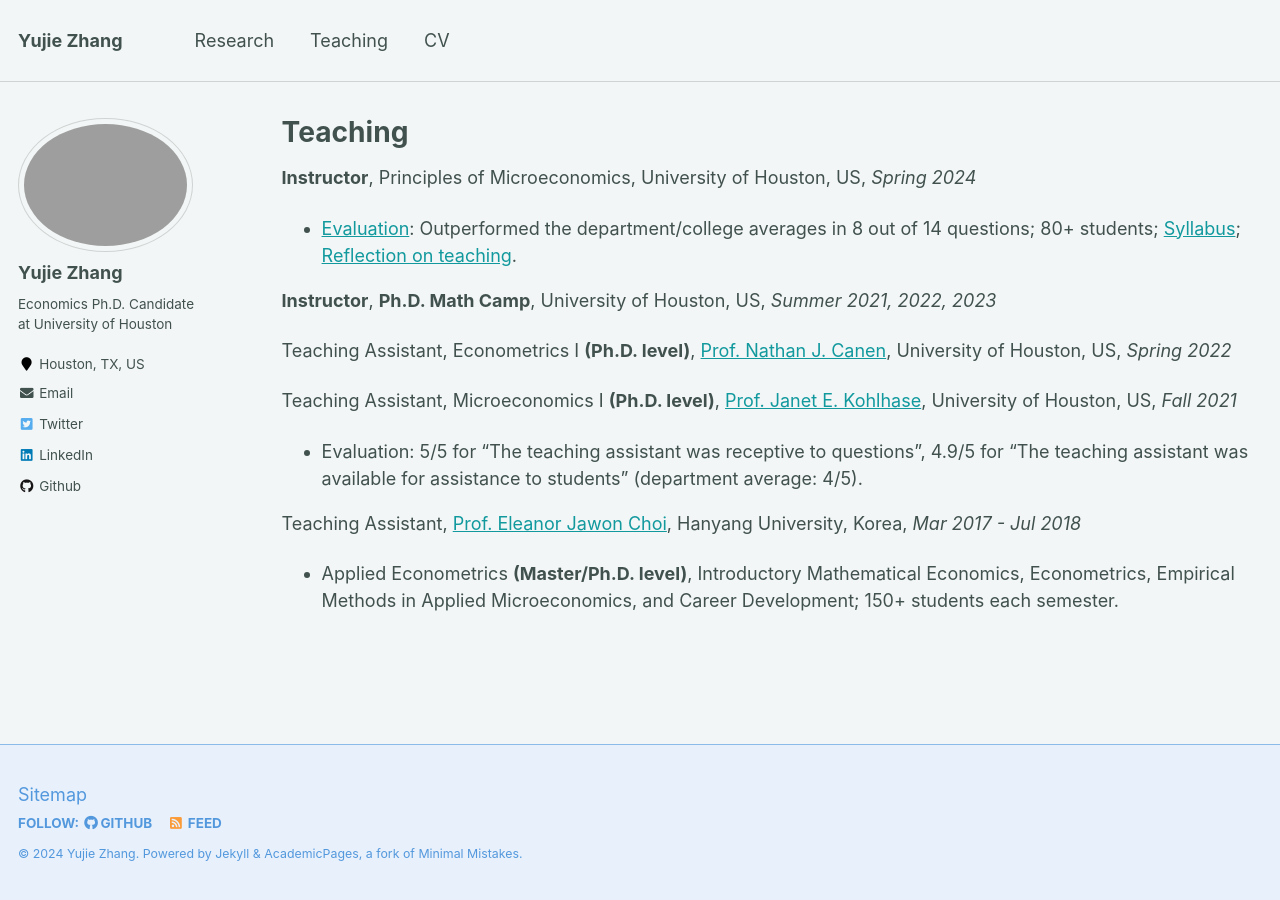
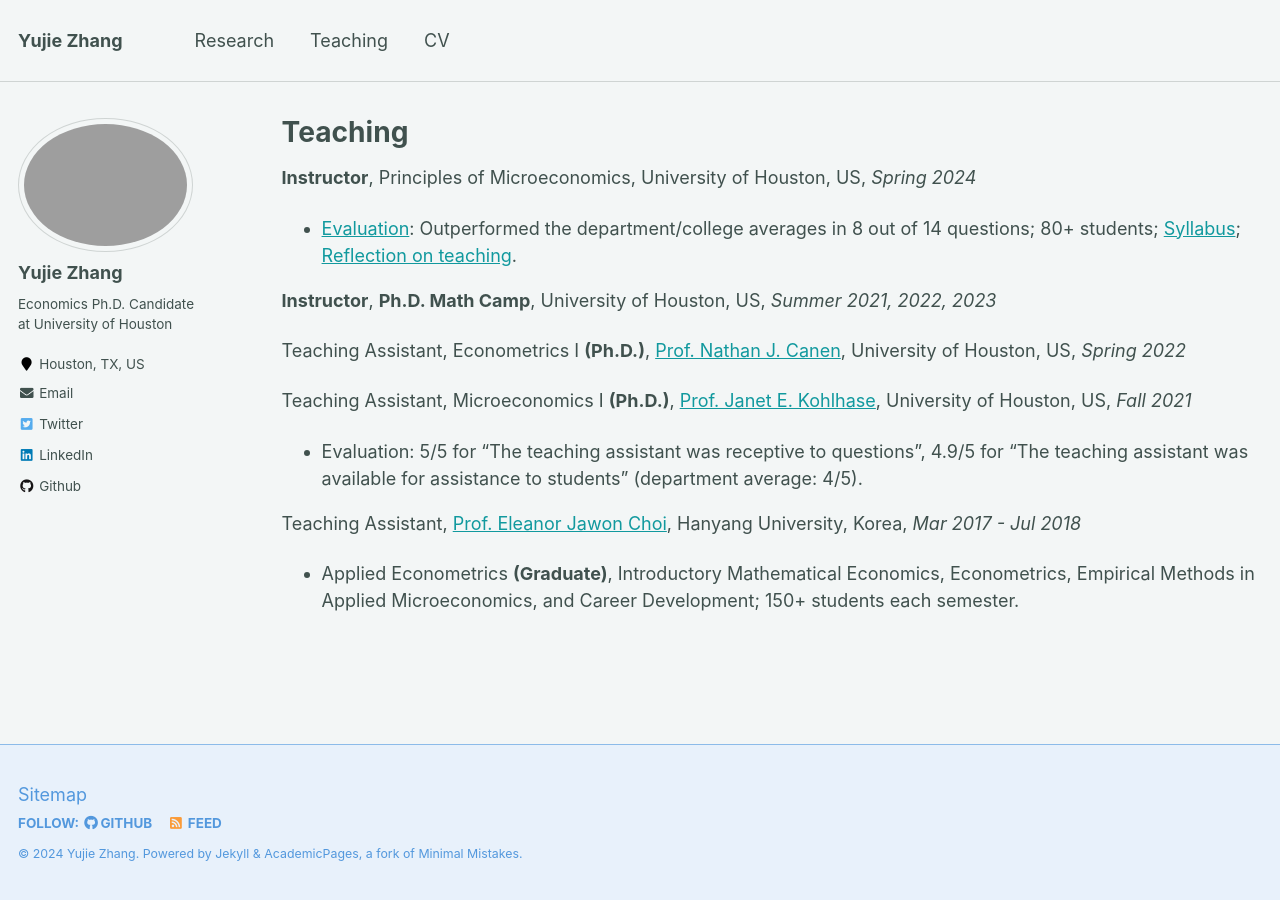
Before and after one commit to yujiezhangecon/yujiezhangecon.github.io, a Jekyll site: the page built from _pages/teaching.md, in a window 1280 px wide. Built offline with Jekyll 4.4.1, drawn with Linux system fonts in a browser that asks for light colours.

Commit message:
Update teaching.md

```diff
--- a/_pages/teaching.md
+++ b/_pages/teaching.md
@@ -23,17 +23,17 @@ author_profile: true
 ## Teaching Assistant
 --->
 
-Teaching Assistant, Econometrics I **(Ph.D. level)**, [Prof. Nathan J. Canen](https://sites.google.com/site/njcanen/home), University of Houston, US, _Spring 2022_
+Teaching Assistant, Econometrics I **(Ph.D.)**, [Prof. Nathan J. Canen](https://sites.google.com/site/njcanen/home), University of Houston, US, _Spring 2022_
 
 <!---
 * Held TA session for Ph.D. students in Economics and Business school every week.
 --->
 
-Teaching Assistant, Microeconomics I **(Ph.D. level)**, [Prof. Janet E. Kohlhase](https://www.uh.edu/~kohlhase/), University of Houston, US, _Fall 2021_
+Teaching Assistant, Microeconomics I **(Ph.D.)**, [Prof. Janet E. Kohlhase](https://www.uh.edu/~kohlhase/), University of Houston, US, _Fall 2021_
 * Evaluation: 5/5 for "The teaching assistant was receptive to questions", 4.9/5 for "The teaching assistant was available for assistance to students" (department average: 4/5).
 
 Teaching Assistant, [Prof. Eleanor Jawon Choi](https://sites.google.com/view/eleanorjchoi), Hanyang University, Korea, _Mar 2017 - Jul 2018_
-* Applied Econometrics **(Master/Ph.D. level)**, Introductory Mathematical Economics, Econometrics, Empirical Methods in Applied Microeconomics, and Career Development; 150+ students each semester.
+* Applied Econometrics **(Graduate)**, Introductory Mathematical Economics, Econometrics, Empirical Methods in Applied Microeconomics, and Career Development; 150+ students each semester.
 
 <!---
 * Summary: (1) Graded problem sets and exams, and hosted office hours for more than 150 students each semester. (2) Assisted professor with course materials, attendance checking, monitoring exams, managing records and the statistics of students’ performance.
```
